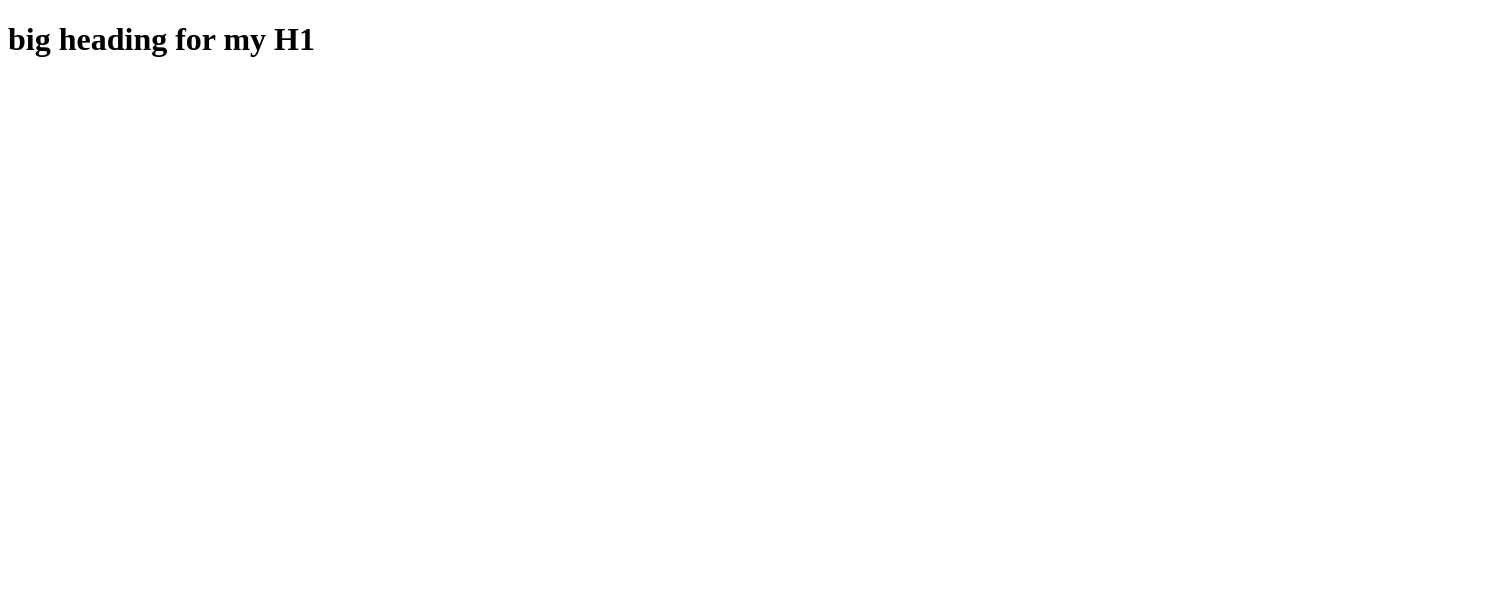
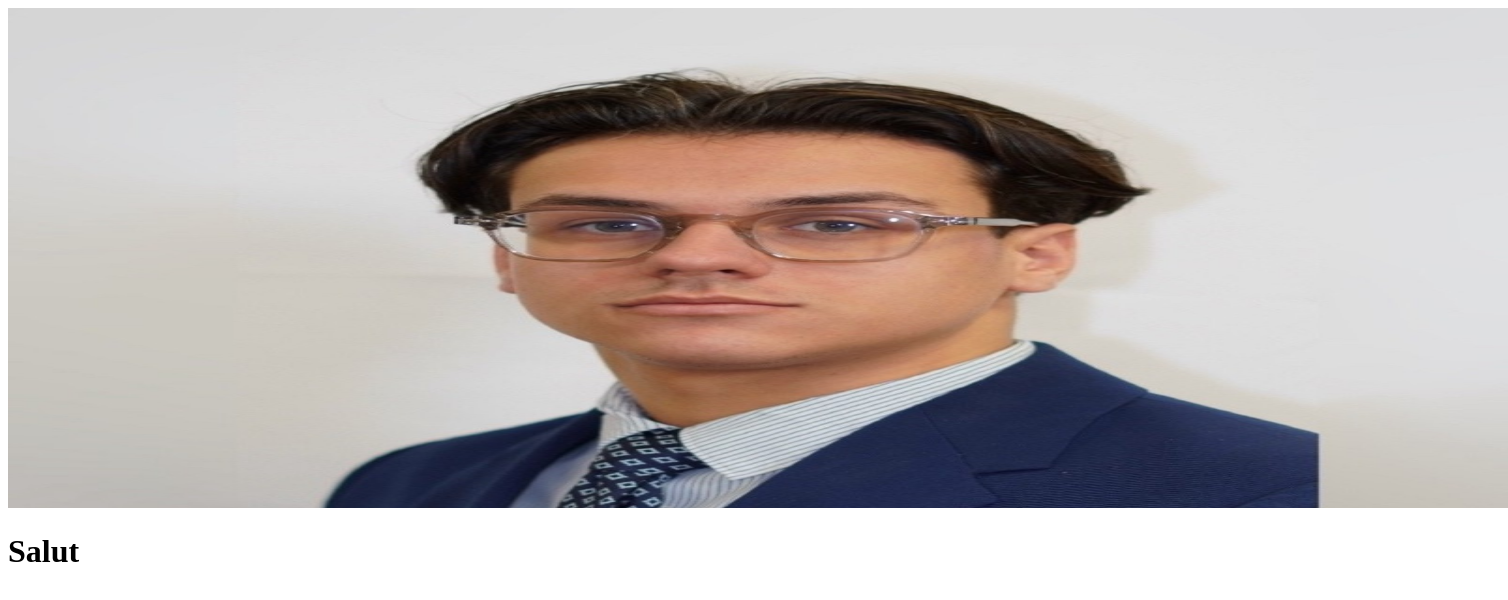
Before and after one commit to mathieucbd/literate-guide, a plain HTML site: page index.html in a window 1280 px wide. Shown: the whole page, 1508 px wide, since content can reach past the window. Drawn offline with Linux system fonts and the light colour scheme.

Commit message:
paul image added

```diff
--- a/index.html
+++ b/index.html
@@ -2,12 +2,13 @@
 <html lang="en">
 
 <head>
-    <title>The title of my page</title>
+    <title>Salut</title>
 </head>
+<img src="img/paul-montier.jpg" alt="description of the image" width="1500" height="500">
 
     <h1>
 
-        big heading for my H1
+        Salut
     </h1>
 
 
```
Also changed, not shown: img/paul-montier.jpg (added).
